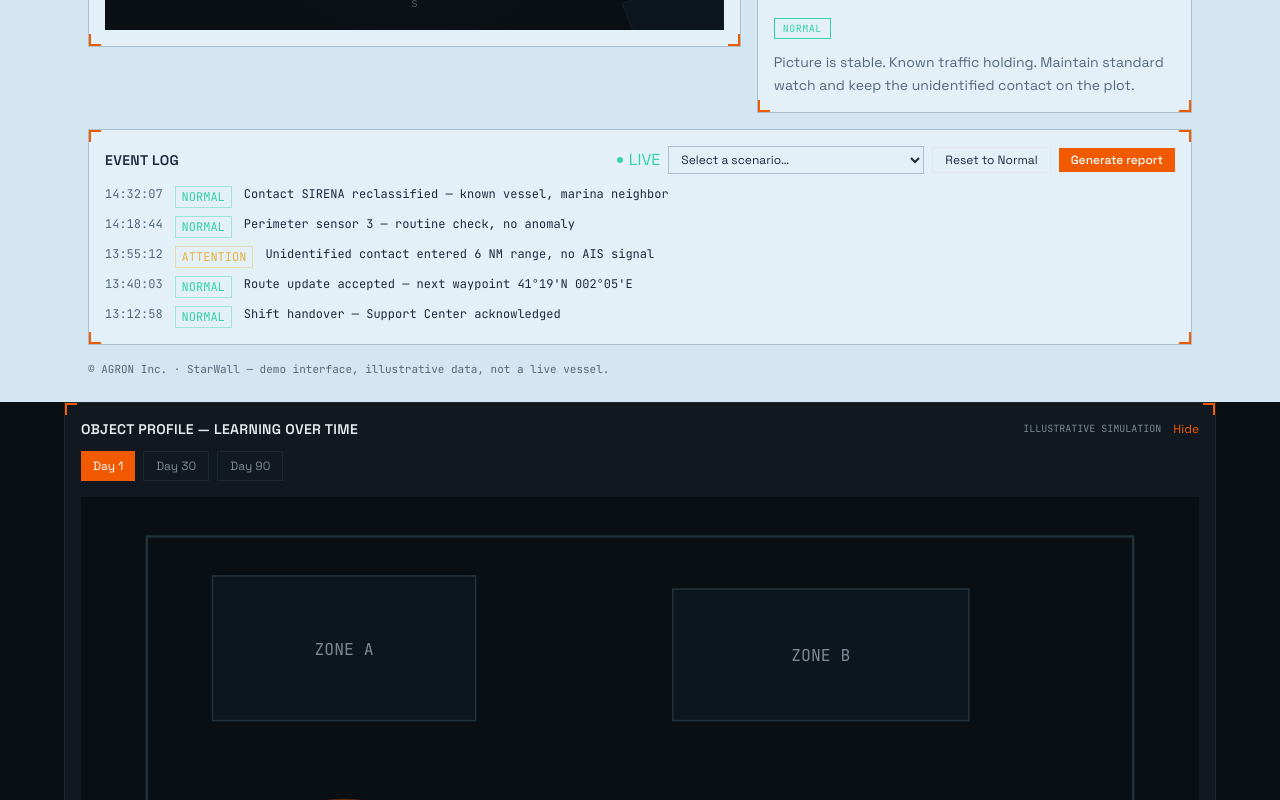
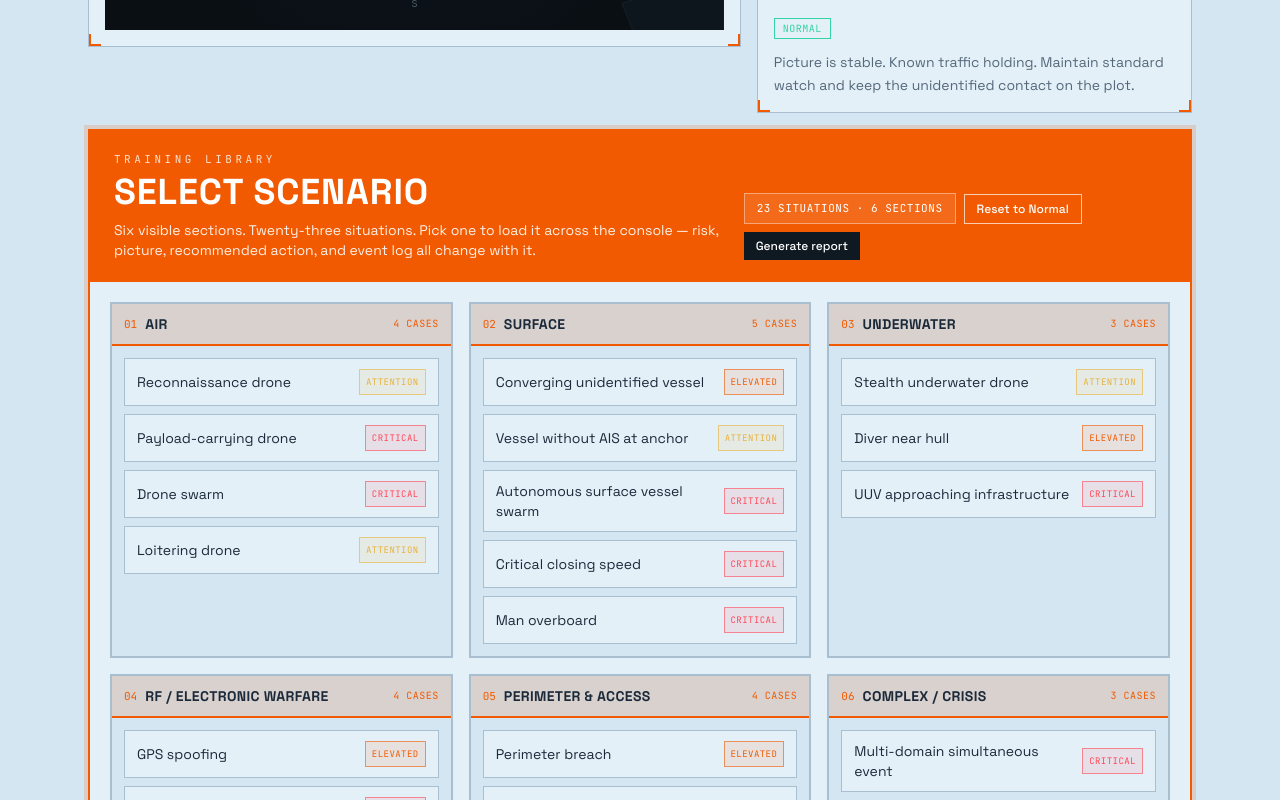
Before and after one commit to mkof14/starwall, a Next.js app: page /interface in a window 1280 px wide. Shown: the part 2320-3120 px from the top of the page. Built offline with nearby package versions, Linux system fonts and the light colour scheme.

Commit message:
Make SELECT SCENARIO a prominent six-section library block
Replace the quiet HUD panel with a full-width orange training library so the six scenario categories read as visible sections, not a dropdown.

Co-authored-by: dnainform <dnainform@gmail.com>

```diff
--- a/src/components/bridge/bridge-console.tsx
+++ b/src/components/bridge/bridge-console.tsx
@@ -5,6 +5,7 @@ import { BridgeRadar } from "@/components/bridge/bridge-radar";
 import { HudPanel } from "@/components/bridge/hud-panel";
 import { PerimeterView } from "@/components/bridge/perimeter-panel";
 import { FullscreenButton } from "@/components/bridge/fullscreen-button";
+import { ScenarioLibrary } from "@/components/bridge/scenario-library";
 import { SessionReport } from "@/components/bridge/session-report";
 import { TrainingTour } from "@/components/bridge/training-tour";
 import { SonarView } from "@/components/bridge/sonar-panel";
@@ -15,8 +16,6 @@ import { cn } from "@/lib/cn";
 import {
   PANEL_CHROME,
   RESET_LOG,
-  SCENARIO_CATEGORIES,
-  SCENARIOS,
   type PanelType,
   type RiskLevel,
   type Scenario,
@@ -309,62 +308,25 @@ export function BridgeConsole() {
           </div>
         </div>
 
+        <ScenarioLibrary
+          selectedId={selectedId}
+          onSelect={applyScenario}
+          onReset={resetToNormal}
+          onReport={() => {
+            setTraining(false);
+            setReportAt(new Date());
+            setReportOpen(true);
+          }}
+        />
+
         <HudPanel
           testId="event-log-panel"
           title={t.bridge.eventLog}
           extra={
-            <div className="flex flex-wrap items-center justify-end gap-2">
-              <span className="flex items-center gap-1.5 text-ok">
-                <span className="h-1.5 w-1.5 animate-pulse rounded-full bg-ok" />
-                {t.bridge.live}
-              </span>
-              <div data-testid="scenario-picker" className="w-full min-w-[12rem] sm:w-auto">
-              <label htmlFor="scenario-select" className="sr-only">
-                Scenario
-              </label>
-              <select
-                id="scenario-select"
-                data-testid="scenario-select"
-                value={selectedId}
-                onChange={(event) => {
-                  const next = SCENARIOS.find((item) => item.id === event.target.value);
-                  if (next) applyScenario(next);
-                }}
-                className="w-full max-w-full border border-bridge-line bg-bridge-panel px-2 py-1 font-ui text-xs text-bridge-text outline-none focus:border-orange sm:max-w-[16rem]"
-              >
-                <option value="">Select a scenario…</option>
-                {SCENARIO_CATEGORIES.map((category) => (
-                  <optgroup key={category} label={category}>
-                    {SCENARIOS.filter((item) => item.category === category).map((item) => (
-                      <option key={item.id} value={item.id}>
-                        {item.name}
-                      </option>
-                    ))}
-                  </optgroup>
-                ))}
-              </select>
-              </div>
-              <button
-                type="button"
-                data-testid="reset-normal"
-                onClick={resetToNormal}
-                className="border border-bridge-text/40 px-3 py-1 font-ui text-xs text-bridge-text hover:border-bridge-text"
-              >
-                Reset to Normal
-              </button>
-              <button
-                type="button"
-                data-testid="generate-report"
-                onClick={() => {
-                  setTraining(false);
-                  setReportAt(new Date());
-                  setReportOpen(true);
-                }}
-                className="bg-orange px-3 py-1 font-ui text-xs font-medium text-white hover:bg-orange/90"
-              >
-                Generate report
-              </button>
-            </div>
+            <span className="flex items-center gap-1.5 text-ok">
+              <span className="h-1.5 w-1.5 animate-pulse rounded-full bg-ok" />
+              {t.bridge.live}
+            </span>
           }
         >
           <ul className="max-h-56 space-y-2 overflow-y-auto pe-1">
--- /dev/null
+++ b/src/components/bridge/scenario-library.tsx
@@ -0,0 +1,170 @@
+"use client";
+
+import { cn } from "@/lib/cn";
+import {
+  SCENARIO_CATEGORIES,
+  SCENARIOS,
+  type RiskLevel,
+  type Scenario,
+} from "@/lib/scenarios";
+
+type ScenarioLibraryProps = {
+  selectedId: string;
+  onSelect: (scenario: Scenario) => void;
+  onReset: () => void;
+  onReport: () => void;
+};
+
+function riskChip(level: Exclude<RiskLevel, "NORMAL">) {
+  if (level === "ATTENTION") return "text-attn border-attn/60 bg-attn/10";
+  if (level === "ELEVATED") return "text-orange border-orange/60 bg-orange/10";
+  return "text-crit border-crit/60 bg-crit/10";
+}
+
+export function ScenarioLibrary({
+  selectedId,
+  onSelect,
+  onReset,
+  onReport,
+}: ScenarioLibraryProps) {
+  const selected = SCENARIOS.find((item) => item.id === selectedId);
+
+  return (
+    <section
+      data-testid="scenario-picker"
+      className="relative overflow-hidden border-2 border-orange bg-bridge-panel shadow-[0_0_0_4px_rgb(241_90_0_/_0.18)]"
+    >
+      <span className="pointer-events-none absolute left-0 top-0 h-4 w-4 border-l-4 border-t-4 border-orange" />
+      <span className="pointer-events-none absolute right-0 top-0 h-4 w-4 border-r-4 border-t-4 border-orange" />
+      <span className="pointer-events-none absolute bottom-0 left-0 h-4 w-4 border-b-4 border-l-4 border-orange" />
+      <span className="pointer-events-none absolute bottom-0 right-0 h-4 w-4 border-b-4 border-r-4 border-orange" />
+
+      <header className="border-b-2 border-orange bg-orange px-4 py-5 text-white sm:px-6">
+        <div className="flex flex-col gap-4 lg:flex-row lg:items-end lg:justify-between">
+          <div>
+            <p className="font-mono text-[11px] tracking-[0.32em] text-white/80">
+              TRAINING LIBRARY
+            </p>
+            <h2 className="mt-1 font-ui text-3xl font-bold tracking-wide md:text-4xl">
+              SELECT SCENARIO
+            </h2>
+            <p className="mt-2 max-w-2xl text-sm text-white/90">
+              Six visible sections. Twenty-three situations. Pick one to load it
+              across the console — risk, picture, recommended action, and event
+              log all change with it.
+            </p>
+          </div>
+          <div className="flex flex-wrap items-center gap-2">
+            <span
+              data-testid="scenario-library-status"
+              className="border border-white/40 bg-white/10 px-3 py-1.5 font-mono text-[11px] tracking-wider"
+            >
+              {selected
+                ? selected.name.toUpperCase()
+                : "23 SITUATIONS · 6 SECTIONS"}
+            </span>
+            <button
+              type="button"
+              data-testid="reset-normal"
+              onClick={onReset}
+              className="border border-white/70 bg-transparent px-3 py-1.5 font-ui text-xs font-medium text-white hover:bg-white/15"
+            >
+              Reset to Normal
+            </button>
+            <button
+              type="button"
+              data-testid="generate-report"
+              onClick={onReport}
+              className="bg-[#0F1922] px-3 py-1.5 font-ui text-xs font-medium text-white hover:bg-navy"
+            >
+              Generate report
+            </button>
+          </div>
+        </div>
+      </header>
+
+      <select
+        id="scenario-select"
+        data-testid="scenario-select"
+        value={selectedId}
+        onChange={(event) => {
+          const next = SCENARIOS.find((item) => item.id === event.target.value);
+          if (next) onSelect(next);
+        }}
+        className="sr-only"
+        aria-hidden
+        tabIndex={-1}
+      >
+        <option value="">Select a scenario…</option>
+        {SCENARIO_CATEGORIES.map((category) => (
+          <optgroup key={category} label={category}>
+            {SCENARIOS.filter((item) => item.category === category).map((item) => (
+              <option key={item.id} value={item.id}>
+                {item.name}
+              </option>
+            ))}
+          </optgroup>
+        ))}
+      </select>
+
+      <div className="grid gap-4 p-4 sm:p-5 md:grid-cols-2 xl:grid-cols-3">
+        {SCENARIO_CATEGORIES.map((category, index) => {
+          const items = SCENARIOS.filter((item) => item.category === category);
+          return (
+            <section
+              key={category}
+              data-testid={`scenario-section-${index + 1}`}
+              className="flex flex-col border-2 border-bridge-line bg-bridge-bg"
+            >
+              <h3 className="flex items-center justify-between gap-3 border-b-2 border-orange bg-orange/15 px-3 py-2.5">
+                <span className="flex min-w-0 items-center gap-2">
+                  <span className="font-mono text-[11px] tabular-nums text-orange">
+                    {String(index + 1).padStart(2, "0")}
+                  </span>
+                  <span className="truncate font-ui text-sm font-bold tracking-wide text-bridge-text">
+                    {category.toUpperCase()}
+                  </span>
+                </span>
+                <span className="shrink-0 font-mono text-[10px] tracking-wider text-orange">
+                  {items.length} {items.length === 1 ? "CASE" : "CASES"}
+                </span>
+              </h3>
+              <ul className="flex flex-1 flex-col gap-2 p-3">
+                {items.map((item) => {
+                  const active = item.id === selectedId;
+                  return (
+                    <li key={item.id}>
+                      <button
+                        type="button"
+                        data-testid={`scenario-${item.id}`}
+                        onClick={() => onSelect(item)}
+                        className={cn(
+                          "flex w-full items-center justify-between gap-2 px-3 py-2.5 text-left font-ui text-sm",
+                          active
+                            ? "bg-orange font-semibold text-white"
+                            : "border border-bridge-line bg-bridge-panel text-bridge-text hover:border-orange hover:text-orange",
+                        )}
+                      >
+                        <span>{item.name}</span>
+                        <span
+                          className={cn(
+                            "shrink-0 border px-1.5 py-0.5 font-mono text-[9px] tracking-wider",
+                            active
+                              ? "border-white/60 text-white"
+                              : riskChip(item.riskLevel),
+                          )}
+                        >
+                          {item.riskLevel}
+                        </span>
+                      </button>
+                    </li>
+                  );
+                })}
+              </ul>
+            </section>
+          );
+        })}
+      </div>
+    </section>
+  );
+}
--- a/src/components/bridge/session-report.tsx
+++ b/src/components/bridge/session-report.tsx
@@ -71,8 +71,8 @@ export function SessionReport({ events, generatedAt, onBack }: SessionReportProp
 
         {events.length === 0 ? (
           <p className="mt-8 text-base text-[#6B7280]">
-            No events yet this session — try a scenario from the dropdown, then
-            generate a report.
+            No events yet this session — pick a case from the SELECT SCENARIO
+            block, then generate a report.
           </p>
         ) : (
           <>
--- a/src/components/bridge/training-tour.tsx
+++ b/src/components/bridge/training-tour.tsx
@@ -34,7 +34,7 @@ const STEPS: Step[] = [
   },
   {
     target: "scenario-picker",
-    text: "For training purposes, you can select any scenario here to see how StarWall responds — this is how new crew practice recognizing each situation type.",
+    text: "This is the scenario library — six visible sections, twenty-three situations. Pick any case to see how StarWall responds. Training Mode stays on so you can walk the rest of the console against that situation.",
   },
   {
     target: "event-log-panel",
@@ -42,7 +42,7 @@ const STEPS: Step[] = [
   },
   {
     target: null,
-    text: "That's the basics. Try selecting a scenario from the dropdown now to see it in action.",
+    text: "That's the basics. Open the SELECT SCENARIO block and pick a case to see it in action.",
   },
   // Adaptive Learning sits below the watch console and is left out of this tour on purpose.
 ];
```
